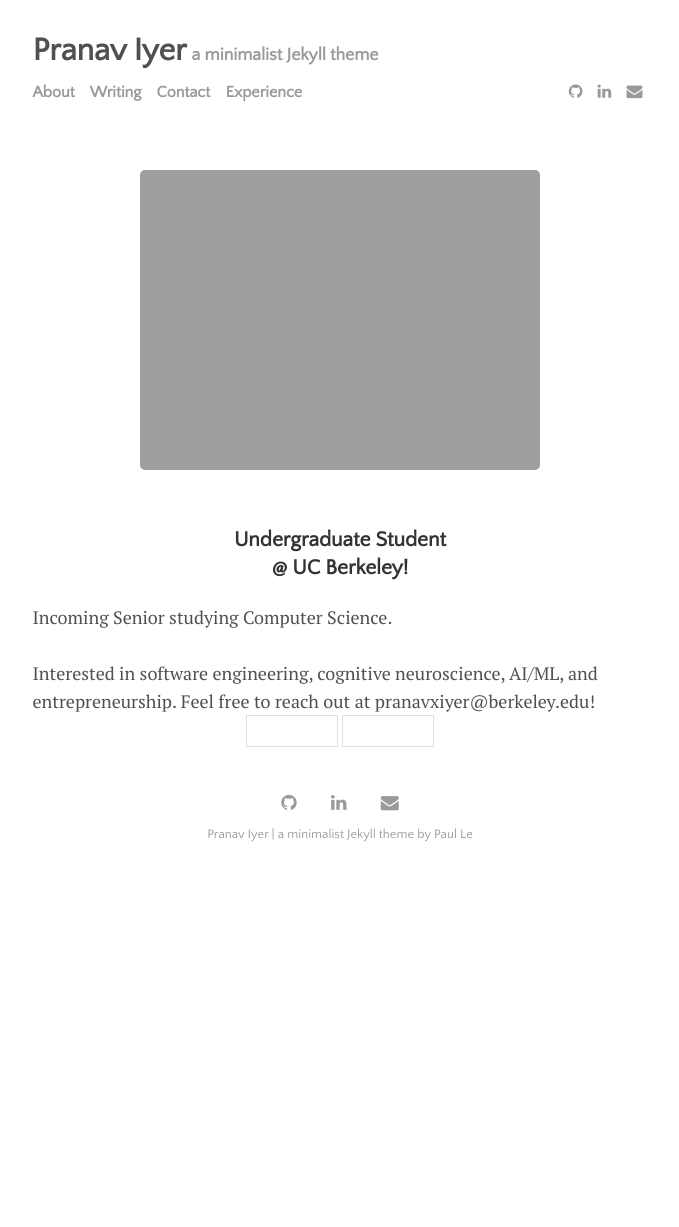
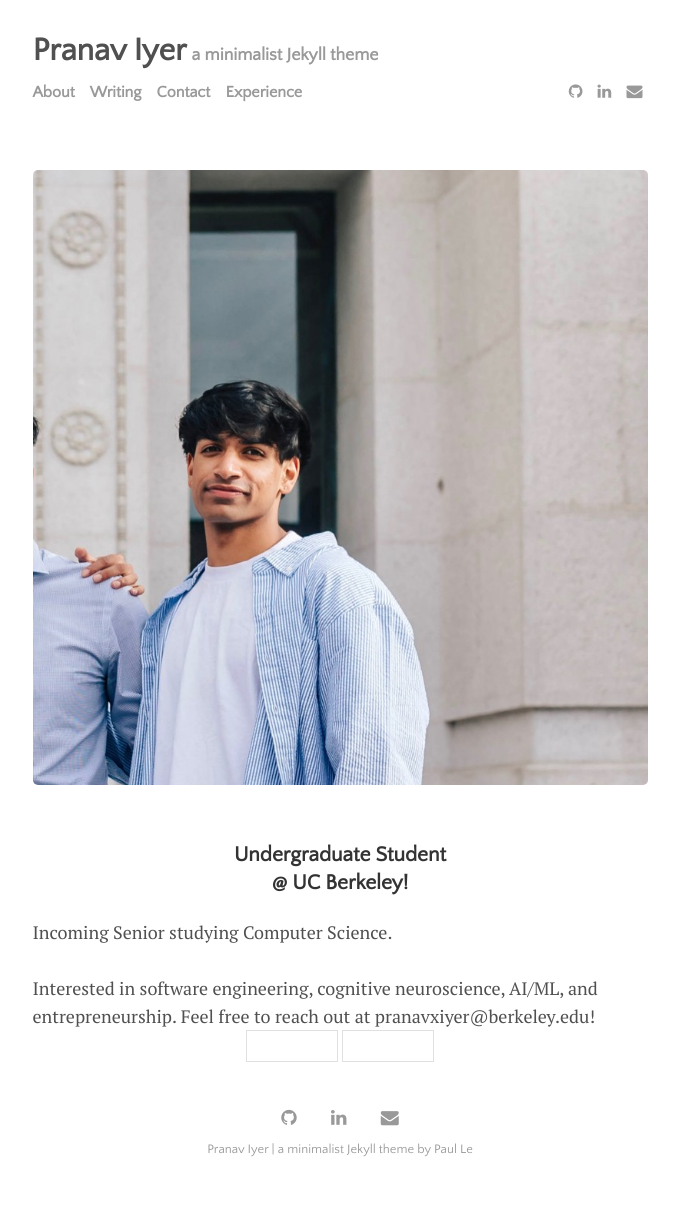
Before and after one commit to pranavxiyer/pranavxiyer.github.io, a Jekyll site: the page built from index.html, in a window 1280 px wide. Shown: the whole page, without its empty margins (300-979 px from the left). Built offline with Jekyll 4.4.1, drawn with Linux system fonts in a browser that asks for light colours; the list of posts is cut into pages by our own code; before the commit the page ends 912 px from its top, so only the background shows below that.

Commit message:
profile jpg again

```diff
--- a/_layouts/home.html
+++ b/_layouts/home.html
@@ -22,7 +22,7 @@ layout: default
 <div class="row">
   <div class="col-xs-12">
     <center>
-      <img src="{{ site.github.url }}/assets/img/{{linkedinprofile.jpg}}">
+      <img src="{{ site.github.url }}/assets/img/linkedinprofile.jpg">
     </center>
   </div>
 </div>
```
